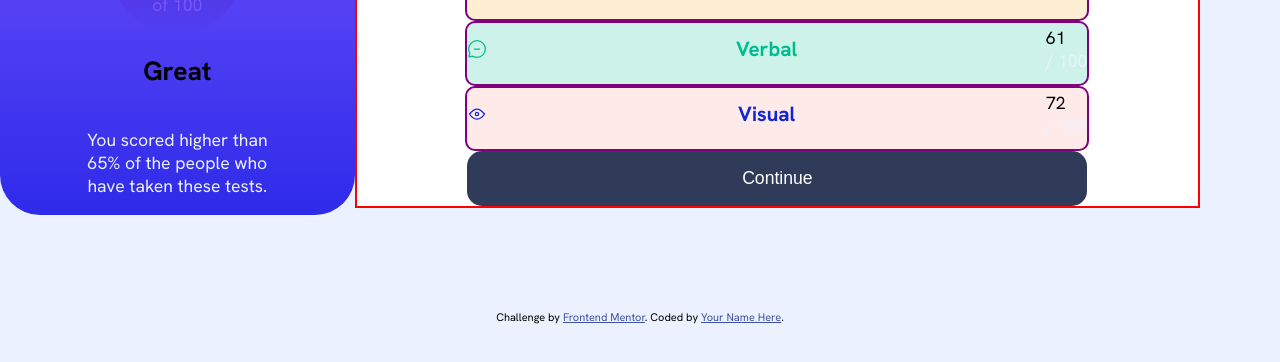
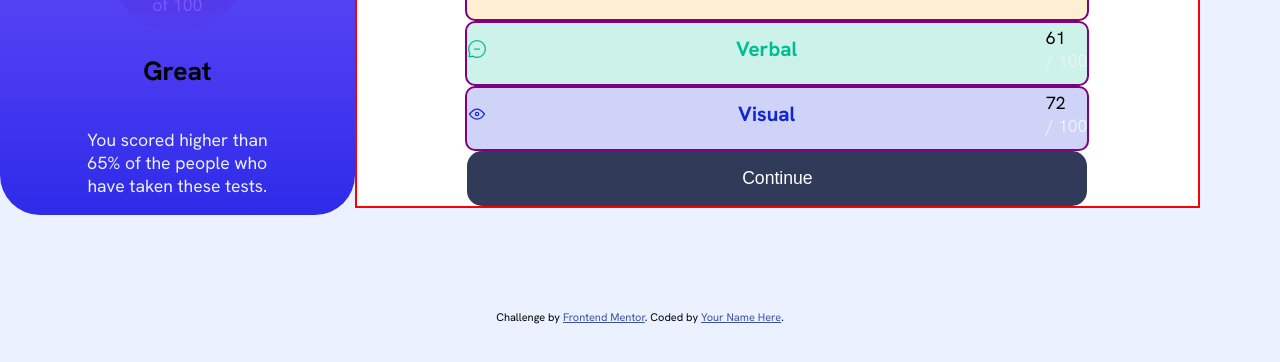
Before and after one commit to RoxySash/Results-Summary-Component-Main, a plain HTML site: page index.html in a window 1280 px wide. Shown: the part 290-652 px from the top of the page. Drawn offline with Linux system fonts and the light colour scheme.

Commit message:
added visual color

```diff
--- a/index.html
+++ b/index.html
@@ -72,7 +72,7 @@
           <h3 class="green">Verbal</h3>
           <p>61 <span>/ 100</span></p>
         </div>
-        <div class="stats">
+        <div class="stats visual">
           <img src="./assets/images/icon-visual.svg" />
           <h3 class="blue">Visual</h3>
           <p>72 <span>/ 100</span></p>
--- a/styles.css
+++ b/styles.css
@@ -132,6 +132,9 @@ body {
 .verbal {
     background-color: var(--greenteal-alpha);
 }
+.visual {
+    background-color: var(--cobaltblue-alpha);
+}
 .percentage {
     display: flex;
     flex-direction: row;
```
